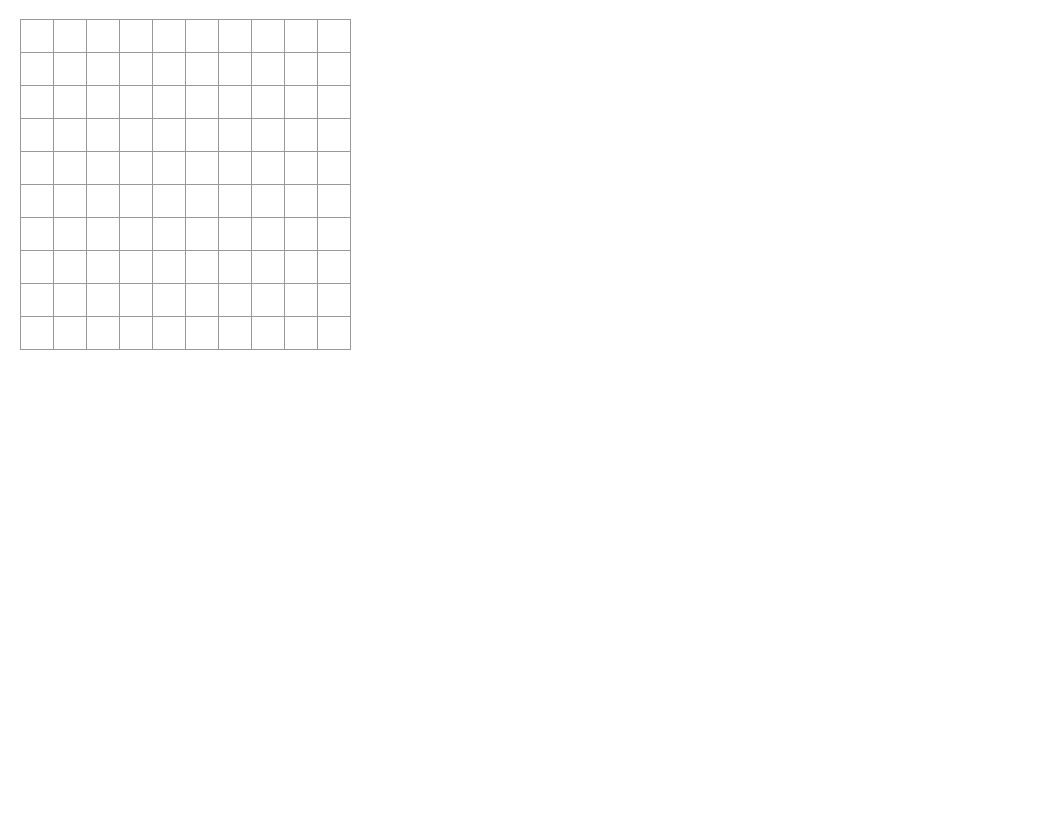
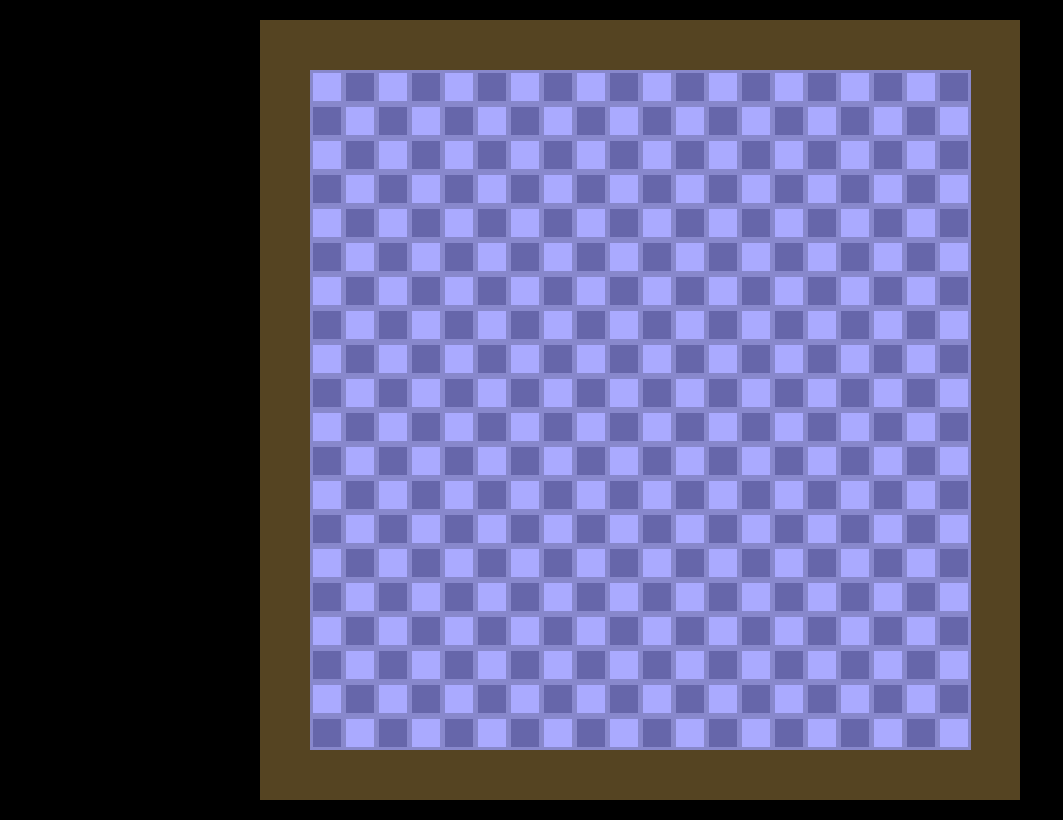
Before and after one commit to CoulyGuilhem/ProjetReact, a React (Create React App) app: page / in a window 1280 px wide. Shown: the whole page, without its empty margins (0-1063 px from the left). Built offline with nearby package versions, Linux system fonts and the light colour scheme.

Commit message:
ajout graphique terrain

```diff
--- a/src/index.css
+++ b/src/index.css
@@ -1,10 +1,17 @@
 body {
+  background-color: black;
   font: 14px "Century Gothic", Futura, sans-serif;
   margin: 20px;
 }
 
 ol, ul {
   padding-left: 30px;
+}
+
+.game-board{
+  border: 50px solid #542;
+  margin-left: auto;
+  margin-right: auto;
 }
 
 .board-row:after {
@@ -17,31 +24,48 @@ ol, ul {
   margin-bottom: 10px;
 }
 
+.gameState{
+  color:white;
+  margin-left: auto;
+  margin-right: auto;
+}
+
 .squareFlag{
   background: #f90;
-  border: 1px solid #999;
+  border: 3px solid #88c;
   float: left;
   font-size: 24px;
   font-weight: bold;
   line-height: 34px;
   height: 34px;
   margin-right: -1px;
-  margin-top: -1px;
   padding: 0;
   text-align: center;
   width: 34px;
 }
 
 .squareNotDiscovered{
-  background: #fff;
-  border: 1px solid #999;
+  background: #66a;
+  border: 3px solid #88c;
   float: left;
   font-size: 24px;
   font-weight: bold;
   line-height: 34px;
   height: 34px;
   margin-right: -1px;
-  margin-top: -1px;
+  padding: 0;
+  text-align: center;
+  width: 34px;
+}
+.squareNotDiscovered2{
+  background: #aaf;
+  border: 3px solid #88c;
+  float: left;
+  font-size: 24px;
+  font-weight: bold;
+  line-height: 34px;
+  height: 34px;
+  margin-right: -1px;
   padding: 0;
   text-align: center;
   width: 34px;
@@ -49,14 +73,13 @@ ol, ul {
 
 .squareNull{
   background: #5c5;
-  border: 1px solid #999;
+  border: 3px solid #88c;
   float: left;
   font-size: 24px;
   font-weight: bold;
   line-height: 34px;
   height: 34px;
   margin-right: -1px;
-  margin-top: -1px;
   padding: 0;
   text-align: center;
   width: 34px;
@@ -64,14 +87,13 @@ ol, ul {
 
 .squareNearMine{
   background: #fe5;
-  border: 1px solid #999;
+  border: 3px solid #88c;
   float: left;
   font-size: 24px;
   font-weight: bold;
   line-height: 34px;
   height: 34px;
   margin-right: -1px;
-  margin-top: -1px;
   padding: 0;
   text-align: center;
   width: 34px;
@@ -79,14 +101,13 @@ ol, ul {
 
 .squareMine{
   background: #f00;
-  border: 1px solid #999;
+  border: 3px solid #88c;
   float: left;
   font-size: 24px;
   font-weight: bold;
   line-height: 34px;
   height: 34px;
   margin-right: -1px;
-  margin-top: -1px;
   padding: 0;
   text-align: center;
   width: 34px;
--- a/src/index.js
+++ b/src/index.js
@@ -31,16 +31,32 @@ class Board extends React.Component {
 
 
     renderSquare(i) {
+        const line = 20
         let className
         let value = this.props.squares[i]
         if(value === 0){
             value = null
             className ="squareNull"
         } else if (value === null){
-            className = "squareNotDiscovered"
+            if(((Math.floor(i/line))%2 === 0)) {
+                if (i % 2 === 0) {
+                    className = "squareNotDiscovered2"
+                } else {
+                    className = "squareNotDiscovered"
+                }
+            } else {
+                if (i % 2 !== 0) {
+                    className = "squareNotDiscovered2"
+                } else {
+                    className = "squareNotDiscovered"
+                }
+            }
+
         } else if (value === 9){
+            value="💣"
             className = "squareMine"
         } else if (value === "P") {
+            value = "⚑"
             className="squareFlag"
         } else {
             className="squareNearMine"
@@ -70,8 +86,8 @@ class Board extends React.Component {
 
     renderRows(coordonne){
         const rows = [];
-        for (let i = 0; i < 10; i++){
-            rows.push(this.renderSquare(i+coordonne*10))
+        for (let i = 0; i < 20; i++){
+            rows.push(this.renderSquare(i+coordonne*20))
         }
         return (
             <div className="board_line" key={"lien : "+coordonne}>
@@ -87,7 +103,7 @@ class Board extends React.Component {
 
     render() {
         const lines = [];
-        for (let i = 0; i < 10; i++){
+        for (let i = 0; i < 20; i++){
             lines[i]=this.renderRows(i)
         }
         return (
@@ -116,8 +132,8 @@ class Game extends React.Component {
     constructor(props) {
         super(props);
         this.state = {
-            gameTable: Array(100).fill(null),
-            tableMine: this.generateMines(10,10,15),
+            tableMine: this.generateMines(20,20,40),
+            gameTable: Array(20*20).fill(null),
             gameState: ""
         };
     }
@@ -134,7 +150,7 @@ class Game extends React.Component {
      */
 
     generateMines(line,row,mine){
-        let tableMine = Array(10)
+        let tableMine = Array(line)
         for(let i = 0;i<line;i++){
             tableMine[i] = Array(row).fill(0)
         }
@@ -142,8 +158,8 @@ class Game extends React.Component {
         let randomRaw
         for (let i = 0 ; i < mine ; i++){
             do {
-                randomLine = Math.round(Math.random() * (9))
-                randomRaw = Math.round(Math.random() * (9))
+                randomLine = Math.round(Math.random() * (19))
+                randomRaw = Math.round(Math.random() * (19))
             } while(tableMine[randomLine][randomRaw] === 9)
             tableMine[randomLine][randomRaw] = 9;
         }
@@ -301,8 +317,8 @@ class Game extends React.Component {
         if (this.state.gameState === "") {
             const gameTable = this.state.gameTable.slice();
             const tableMine = this.state.tableMine.slice();
-            const line = Math.floor(i / 10)
-            const row = i % 10
+            const line = Math.floor(i / 20)
+            const row = i % 20
             console.log(gameTable)
             if (tableMine[line][row] === 0) {
                 this.setState({
@@ -317,8 +333,8 @@ class Game extends React.Component {
                     gameTable: gameTable,
                 },() => console.log("ok"))
             }
-            console.log(this.gameStatus(10,10))
-            if(this.gameStatus(10,10)){
+            console.log(this.gameStatus(20,20))
+            if(this.gameStatus(20,20)){
                 this.setState({
                     gameState: "GG",
                 });
@@ -346,12 +362,10 @@ class Game extends React.Component {
                         onClick={i => this.handleClick(i)}
                         onContextMenu={i=> this.rightClick(i)}
                     />
-                </div>
-
-                <div key={"Game state"}>
-                    <p key={"game message"}>{this.state.gameState}</p>
+                    <p className="gameState">{this.state.gameState}</p>
                 </div>
             </div>
+
         );
     }
 
```
Also changed, not shown: src/App.js (+0 -16 lines), 1 other file (tests, documents, lock files or other folders).
